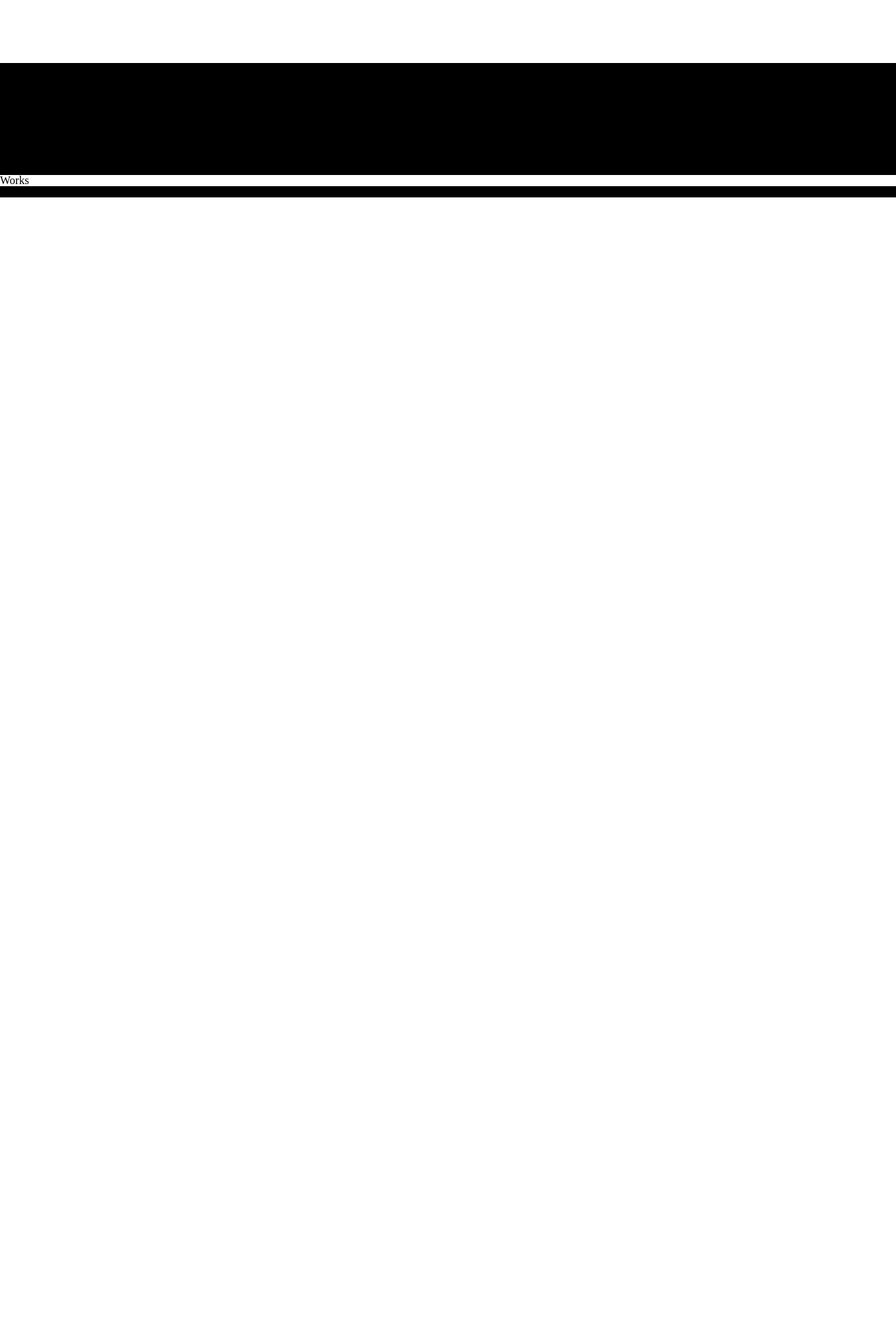
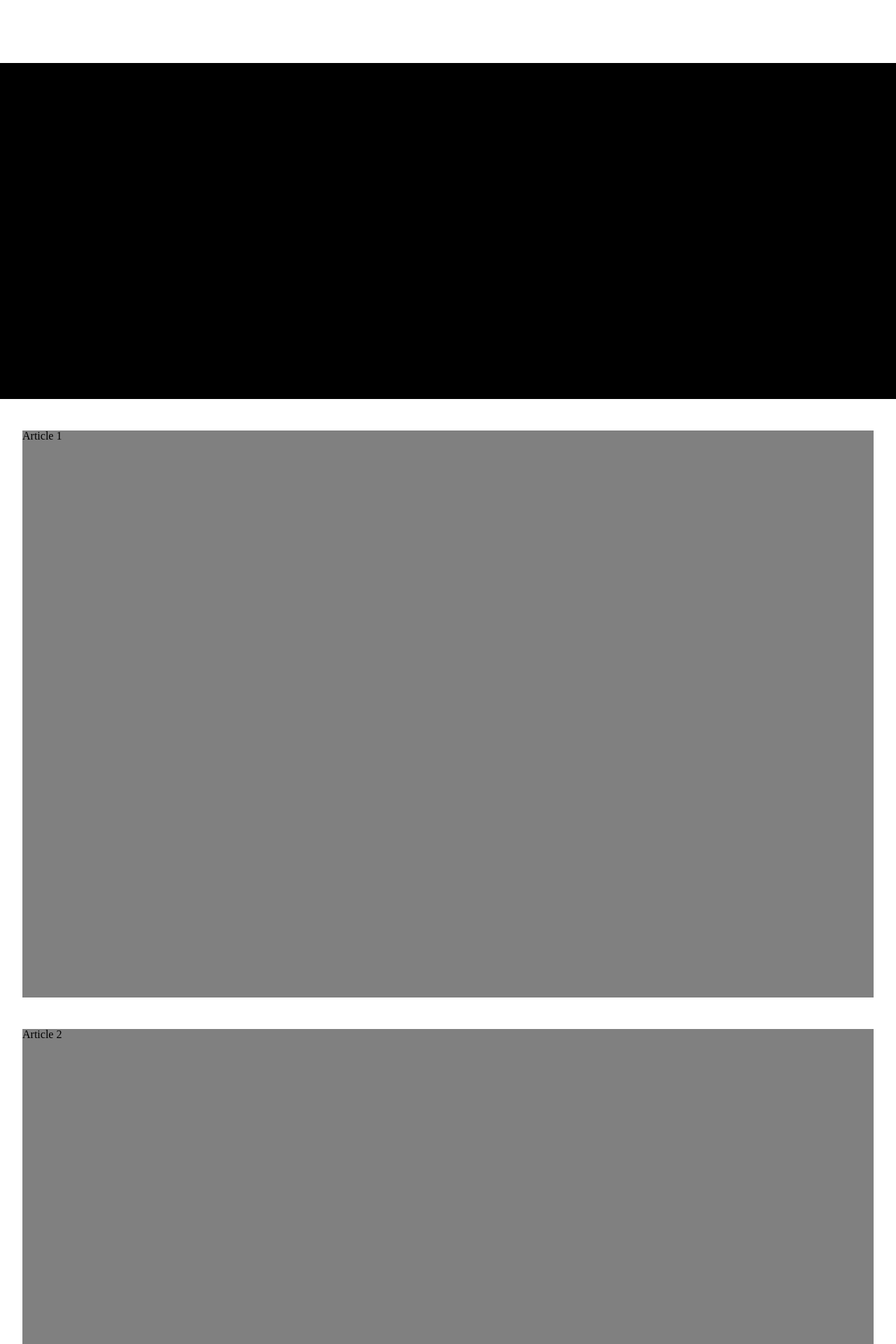
Before and after one commit to metamn/flexbox, a Jekyll site: the page built from index.html, in a window 1280 px wide. Shown: the part 720-2640 px from the top of the page at 70% size. Built offline with Jekyll 4.4.1, drawn with Linux system fonts in a browser that asks for light colours; nearby versions of some CDN libraries; before the commit the page ends 1002 px from its top, so only the background shows below that.

Commit message:
Frontpage layout done

```diff
--- a/assets/styles/screen.css
+++ b/assets/styles/screen.css
@@ -22,6 +22,9 @@
 html body #first-slide { display: -webkit-box; /* OLD - iOS 6-, Safari 3.1-6 */ display: -moz-box; /* OLD - Firefox 19- (buggy but mostly works) */ display: -ms-flexbox; /* TWEENER - IE 10 */ display: -webkit-flex; /* NEW - Chrome */ display: flex; /* NEW, Spec - Opera 12.1, Firefox 20+ */ -webkit-box-direction: normal; -moz-box-direction: normal; -webkit-box-orient: vertical; -moz-box-orient: vertical; -webkit-flex-direction: column; -ms-flex-direction: column; flex-direction: column; height: 90vh; }
 html body #first-slide #header { -webkit-box-ordinal-group: 1; -moz-box-ordinal-group: 1; -webkit-order: 0; -ms-flex-order: 0; order: 0; -webkit-box-flex: 0; -webkit-flex-grow: 0; -moz-flex-grow: 0; -ms-flex-positive: 0; flex-grow: 0; -webkit-flex-shrink: 1; -moz-flex-shrink: 1; -ms-flex-negative: 1; flex-shrink: 1; -webkit-flex-basis: 10%; -moz-flex-basis: 10%; -ms-flex-preferred-size: 10%; flex-basis: 10%; -webkit-align-self: auto; -moz-align-self: auto; -ms-flex-item-align: auto; align-self: auto; }
 html body #first-slide #intro { -webkit-box-ordinal-group: 1; -moz-box-ordinal-group: 1; -webkit-order: 0; -ms-flex-order: 0; order: 0; -webkit-box-flex: 0; -webkit-flex-grow: 0; -moz-flex-grow: 0; -ms-flex-positive: 0; flex-grow: 0; -webkit-flex-shrink: 1; -moz-flex-shrink: 1; -ms-flex-negative: 1; flex-shrink: 1; -webkit-flex-basis: 65%; -moz-flex-basis: 65%; -ms-flex-preferred-size: 65%; flex-basis: 65%; -webkit-align-self: auto; -moz-align-self: auto; -ms-flex-item-align: auto; align-self: auto; }
-html body #about { min-height: 10em; }
+html body #about { min-height: 30em; }
+html body #works { position: relative; }
+html body #works article { background: grey; width: 95%; height: 90vh; margin: 5vh 2.5%; }
+html body #footer { min-height: 5em; }
 html body #header, html body #about, html body #footer { background: black; }
 html body #intro, html body #works { background: white; }
--- a/index.html
+++ b/index.html
@@ -18,7 +18,14 @@
 </section>
 
 <section id="works">
-  <h3>Works</h3>
+
+  <article id="article-1">
+    <h3>Article 1</h3>
+  </article>
+
+  <article id="article-2">
+    <h3>Article 2</h3>
+  </article>
 </section>
 
 <section id="footer">
```
Also changed, not shown: assets/styles/pages/_default.scss (+18 -1 lines), 2 other files.
